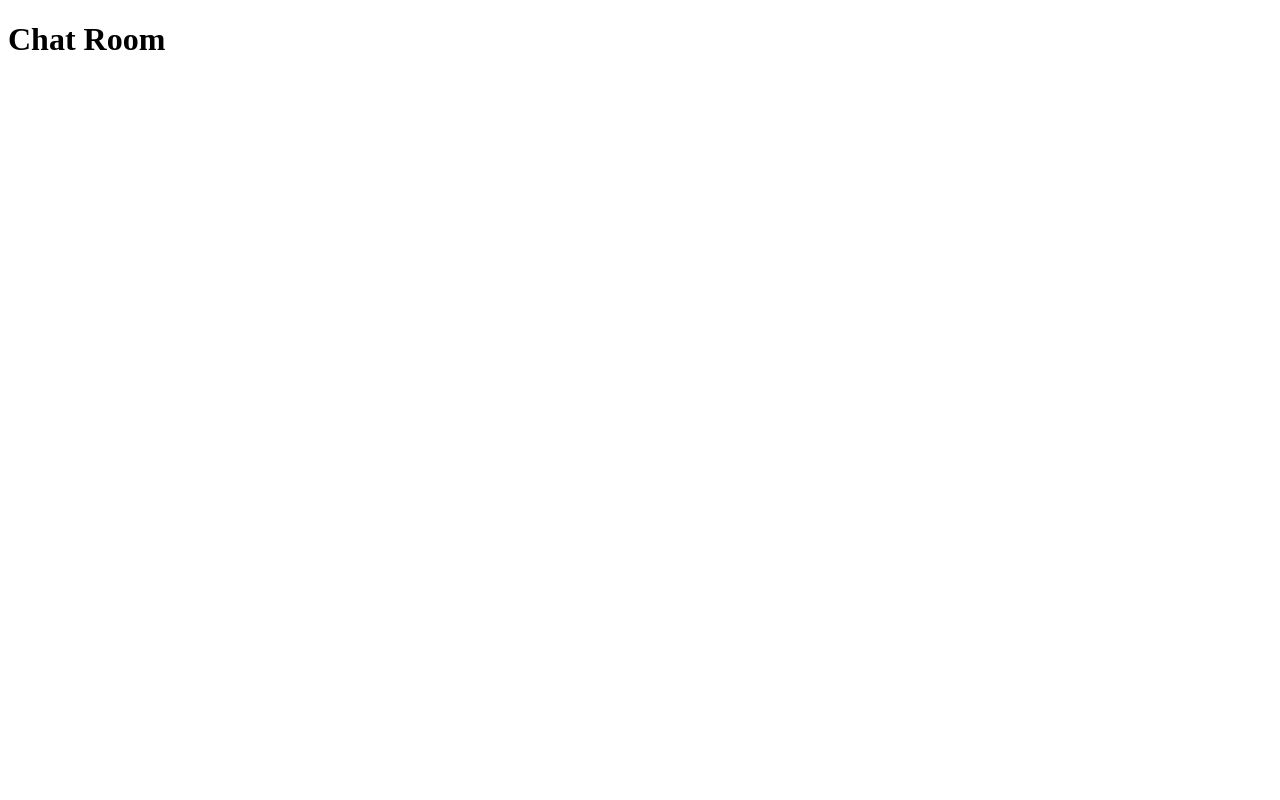
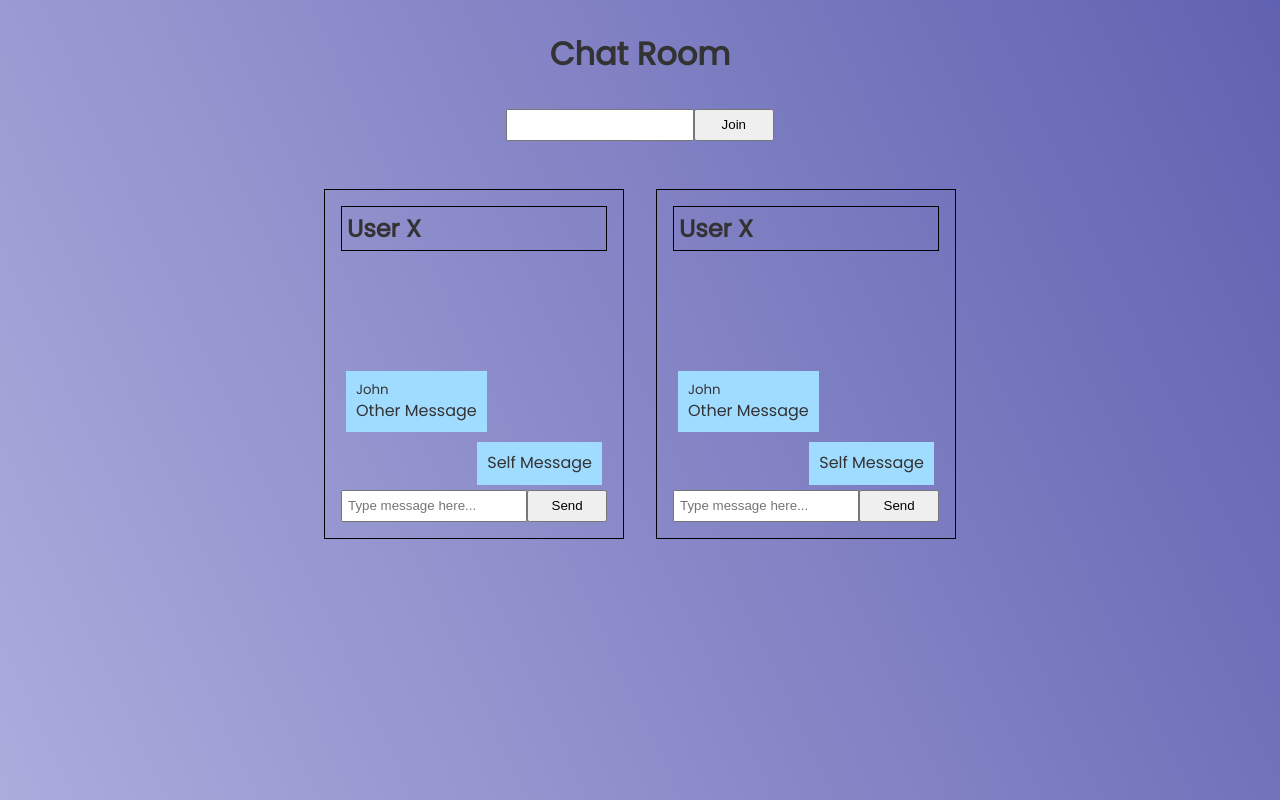
Before and after one commit to mayank-caizin/chat-room-angular, an Angular app: page / in a window 1280 px wide. Built offline with nearby package versions, Linux system fonts and the light colour scheme.

Commit message:
finished the basic layout

```diff
--- a/src/app/app.component.css
+++ b/src/app/app.component.css
@@ -0,0 +1,37 @@
+.container {
+  /* position: relative;
+  top: 50%;
+  transform: translateY(-50%); */
+  display: flex;
+  flex-direction: column;
+  justify-content: center;
+  align-items: center;
+}
+
+h1 {
+  margin: 1rem;
+  margin-top: 2rem;
+}
+
+.container > div {
+  padding: 1rem;
+}
+
+.join-chat {
+  width: 300px;
+  display: flex;
+}
+
+.join-chat input {
+  width: 70%;
+  height: 2rem;
+  padding: 5px;
+}
+
+.join-chat button {
+  width: 30%;
+}
+
+.chat-container {
+  display: flex;
+}
--- a/src/app/app.component.html
+++ b/src/app/app.component.html
@@ -1,3 +1,12 @@
-<div>
-  <h1>Chat Room</h1>
+<div class="container">
+  <h1>{{title}}</h1>
+  <div class="join-chat">
+    <input type="text" name="name" id="name">
+    <button>Join</button>
+  </div>
+
+  <div class="chat-container">
+    <cr-chatbox></cr-chatbox>
+    <cr-chatbox></cr-chatbox>
+  </div>
 </div>
--- a/src/app/app.component.ts
+++ b/src/app/app.component.ts
@@ -6,5 +6,5 @@ import { Component } from '@angular/core';
   styleUrls: ['./app.component.css']
 })
 export class AppComponent {
-  title = 'chat-room';
+  title = 'Chat Room';
 }
--- a/src/app/app.module.ts
+++ b/src/app/app.module.ts
@@ -2,10 +2,12 @@ import { NgModule } from '@angular/core';
 import { BrowserModule } from '@angular/platform-browser';
 
 import { AppComponent } from './app.component';
+import { ChatboxComponent } from './chats/chatbox/chatbox.component';
 
 @NgModule({
   declarations: [
-    AppComponent
+    AppComponent,
+    ChatboxComponent
   ],
   imports: [
     BrowserModule
--- /dev/null
+++ b/src/app/chats/chatbox/chatbox.component.css
@@ -0,0 +1,60 @@
+.user-chat-box {
+  width: 300px;
+  height: 350px;
+  border: 1px solid black;
+  padding: 1rem;
+  margin: 1rem;
+
+  display: flex;
+  flex-direction: column;
+}
+
+.user-chat-box h2 {
+  padding: 5px;
+  border: 1px solid black;
+  margin-bottom: 1rem;
+}
+
+#chat-messages-list {
+  height: 80%;
+  display: flex;
+  flex-direction: column;
+  justify-content: end;
+  /* border: 1px solid white; */
+}
+
+#chat-messages-list > div {
+  padding: 5px;
+}
+
+.message {
+  display: inline-block;
+  padding: 10px;
+  background-color: #a0dcff;
+}
+
+.message sub {
+  display: block;
+}
+
+.other-message {
+  text-align: left;
+}
+
+.self-message {
+  text-align: right;
+}
+
+.message-input-container {
+  display: flex;
+}
+
+.message-input-container input {
+  width: 70%;
+  height: 2rem;
+  padding: 5px;
+}
+
+.message-input-container button {
+  width: 30%;
+}
--- /dev/null
+++ b/src/app/chats/chatbox/chatbox.component.html
@@ -0,0 +1,22 @@
+<div class="user-chat-box">
+  <h2>User X</h2>
+
+  <div id="chat-messages-list">
+    <div class="other-message">
+        <div class="message">
+            <sub>John</sub>
+            <span> Other Message </span>
+        </div>
+    </div>
+    <div class="self-message">
+        <div class="message">
+            <span> Self Message </span>
+        </div>
+    </div>
+</div>
+
+  <div class="message-input-container">
+    <input type="text" placeholder="Type message here...">
+    <button>Send</button>
+  </div>
+</div>
--- /dev/null
+++ b/src/app/chats/chatbox/chatbox.component.ts
@@ -0,0 +1,15 @@
+import { Component, OnInit } from '@angular/core';
+
+@Component({
+  selector: 'cr-chatbox',
+  templateUrl: './chatbox.component.html',
+  styleUrls: ['./chatbox.component.css']
+})
+export class ChatboxComponent implements OnInit {
+
+  constructor() { }
+
+  ngOnInit(): void {
+  }
+
+}
--- a/src/index.html
+++ b/src/index.html
@@ -2,7 +2,7 @@
 <html lang="en">
 <head>
   <meta charset="utf-8">
-  <title>ChatRoom</title>
+  <title>Chat Room</title>
   <base href="/">
   <meta name="viewport" content="width=device-width, initial-scale=1">
   <link rel="icon" type="image/x-icon" href="favicon.ico">
--- a/src/styles.css
+++ b/src/styles.css
@@ -1 +1,26 @@
 /* You can add global styles to this file, and also import other style files */
+@import url('https://fonts.googleapis.com/css?family=Poppins:200i,400&display=swap');
+
+* {
+  margin: 0;
+  padding: 0;
+  box-sizing: border-box;
+}
+
+html, body {
+  height: 100%;
+}
+
+body {
+  font-family: 'Poppins', sans-serif;
+  font-size: 1rem;
+  font-weight: 400;
+  line-height: 1.4;
+  color: #333;
+
+  background-image: linear-gradient(
+    -115deg,
+    rgba(58, 58, 158, 0.8),
+    rgba(136, 136, 206, 0.7)
+  );
+}
```
Also changed, not shown: 1 other file (tests, documents, lock files or other folders).
